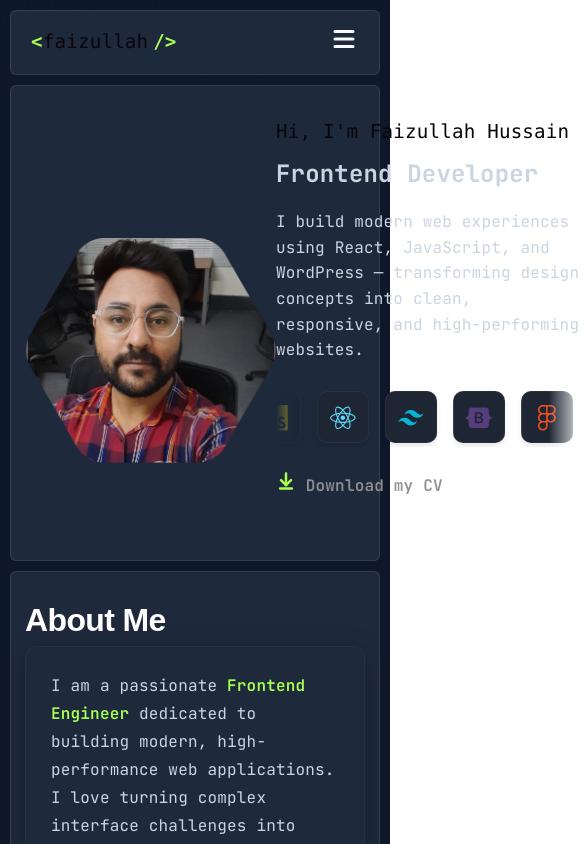
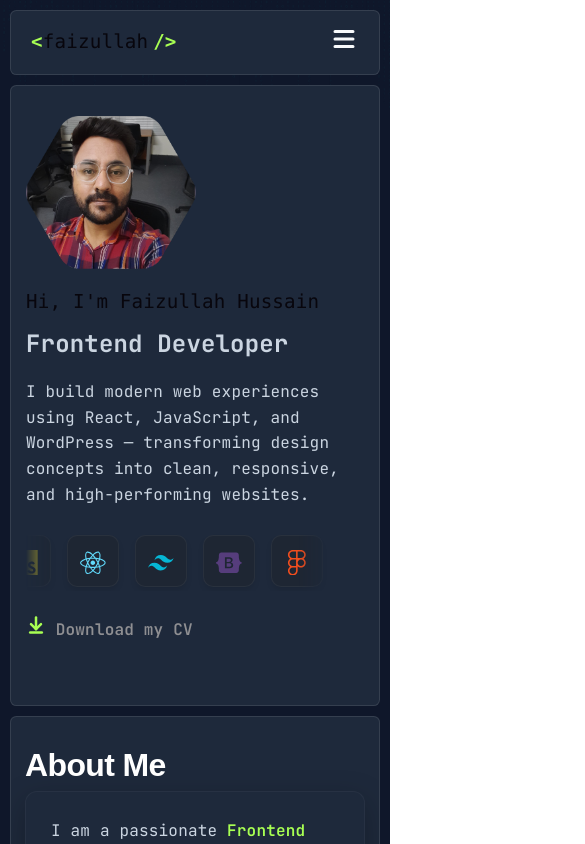
Before and after one commit to faizullahhussain/portfolio, a React (Vite) app: page / in a window 390 px wide. Shown: the top 844 px of the page, 585 px wide, since content can reach past the window. Built offline with nearby package versions, Linux system fonts and the light colour scheme.

Commit message:
fix the hero banner responsive issue

```diff
--- a/src/App.css
+++ b/src/App.css
@@ -1013,9 +1013,6 @@ body {
     padding: 30px 15px;
     margin: 10px;
   }
-  /* .hero-container {
-    grid-template-columns: 1fr;
-  } */
 
   .hero-name {
     font-size: 2.5rem;
@@ -1098,12 +1095,12 @@ body {
 }
 
 @media (max-width: 576px) {
-  /* .hero-description {
-    max-width: 280px;
+  .profile-placeholder img {
+    width: 68%;
   }
-  .hero .marquee-wrapper {
-    max-width: 280px;
-  } */
+  .hero-container {
+    grid-template-columns: 1fr;
+  }
   .hero-buttons {
     flex-direction: row;
   }
```
